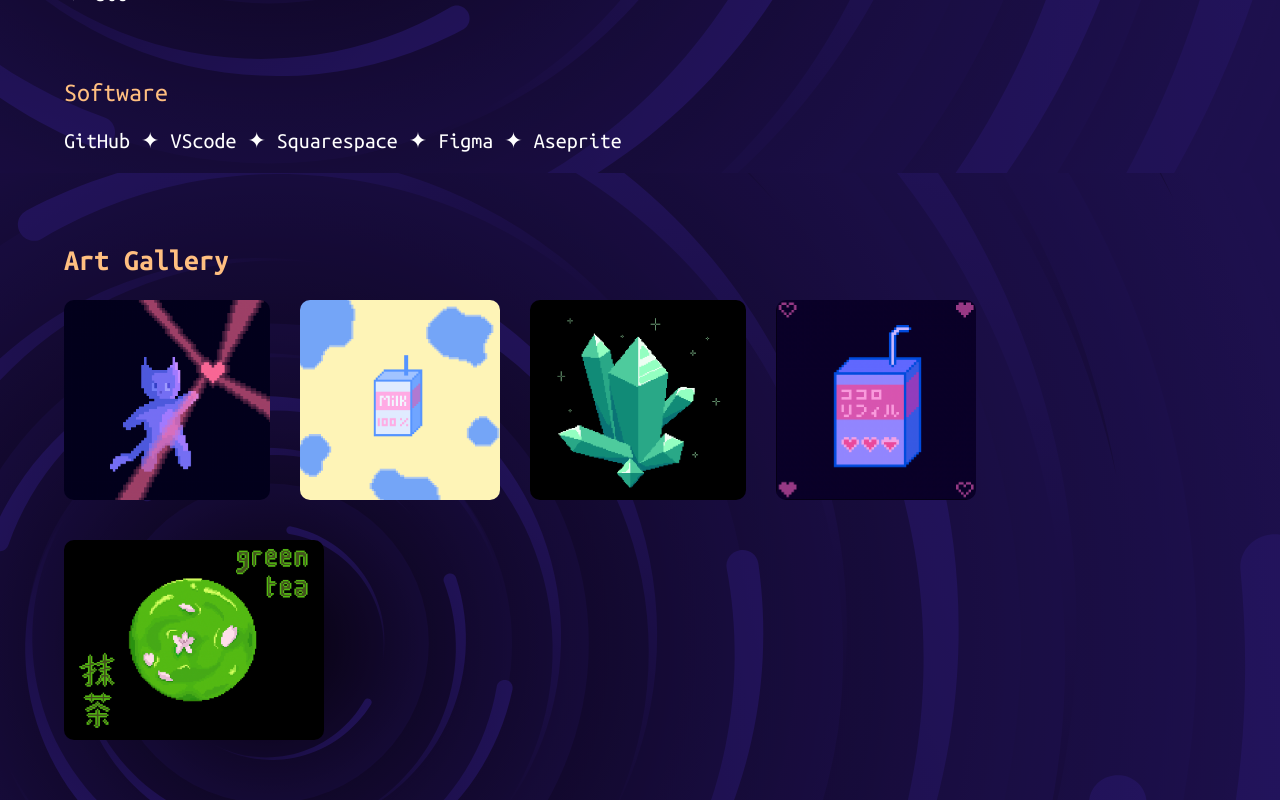
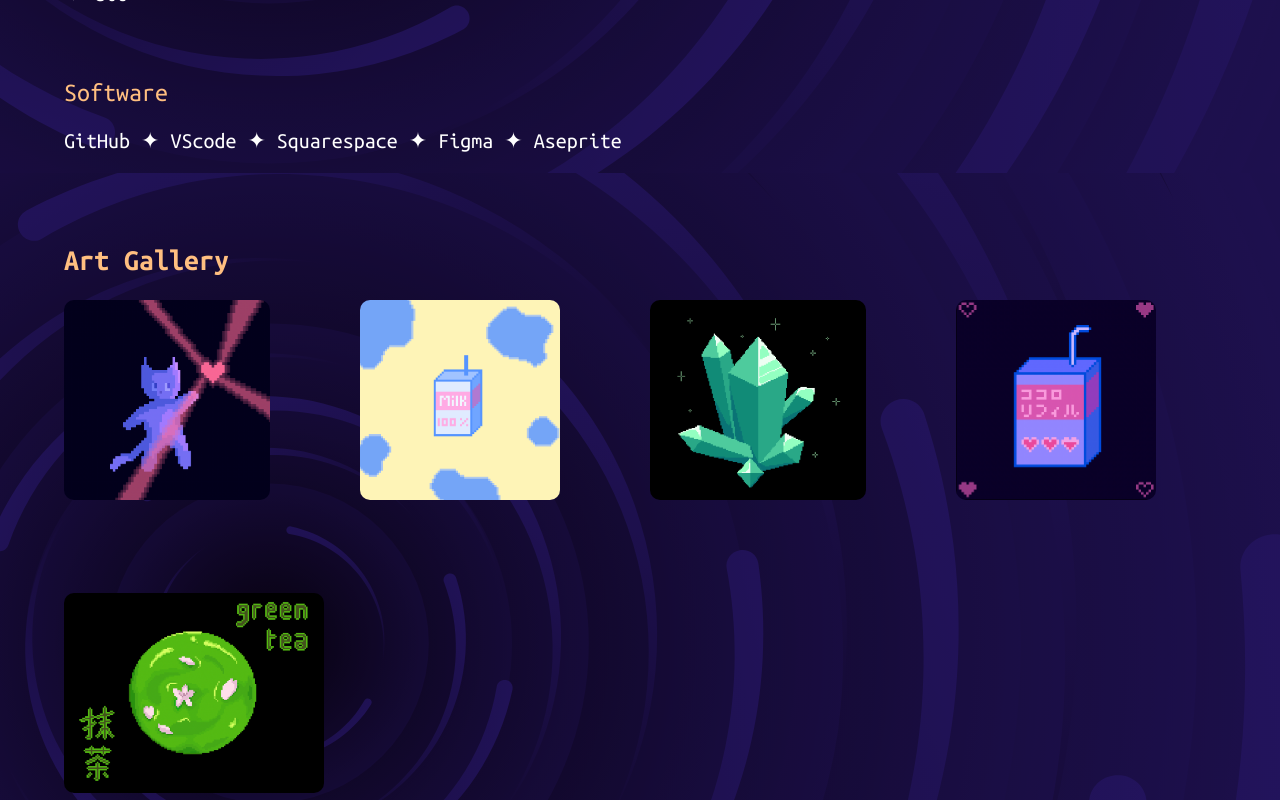
Before and after one commit to solenedel/portfolio, a React (Create React App) app: page / in a window 1280 px wide. Shown: the part 2707-3507 px from the top of the page. Built offline with nearby package versions, Linux system fonts and the light colour scheme; a web font is replaced by a local one.

Commit message:
style art gallery

```diff
--- a/src/components/styled/Tools.style.js
+++ b/src/components/styled/Tools.style.js
@@ -37,24 +37,18 @@ const StyledTools = styled(Tools)`
 
   }
 
-  .art-sample {
-    border-radius: 10px;
-    margin-right: 30px;
-    margin-bottom: 40px;
-    align-self: center;
-    justify-self: center;
-    position: center;
+   .art-sample {
+   border-radius: 10px;
+   margin-bottom: 90px;
+  margin-right: 90px;
+
   }
 
   div.art-gallery {
     width: 100%;
-    display: flex;
-    padding-bottom: 100px;
-    flex-wrap: wrap;
-
-    /* background: white; */
-    /* justify-items: space-between;
-    align-items: space-around; */
+    flex-direction: row;
+    /* align-items: center;
+    justify-items: center; */
   }
 
   h5 {
@@ -149,6 +143,17 @@ const StyledTools = styled(Tools)`
     font-size: 20px;
   }
 
+   .art-sample {
+   border-radius: 10px;
+   margin-bottom: 60px;
+  /* margin-right: 40px; */
+  }
+
+  div.art-gallery {
+   flex-wrap: wrap;
+   /* background: white; */
+  }
+
   }
 
    @media screen and (max-width: 430px) {
@@ -159,6 +164,22 @@ const StyledTools = styled(Tools)`
      div.myTools, p {
       font-size: 22px;
      }
+
+     .art-sample {
+   border-radius: 10px;
+   margin-bottom: 60px;
+    margin-right: 0px;
+
+  }
+
+  div.art-gallery {
+    width: 100%;
+    display: flex;
+    flex-direction: column;
+    align-items: center;
+    justify-items: center;
+  }
+
    }
 
 
```
